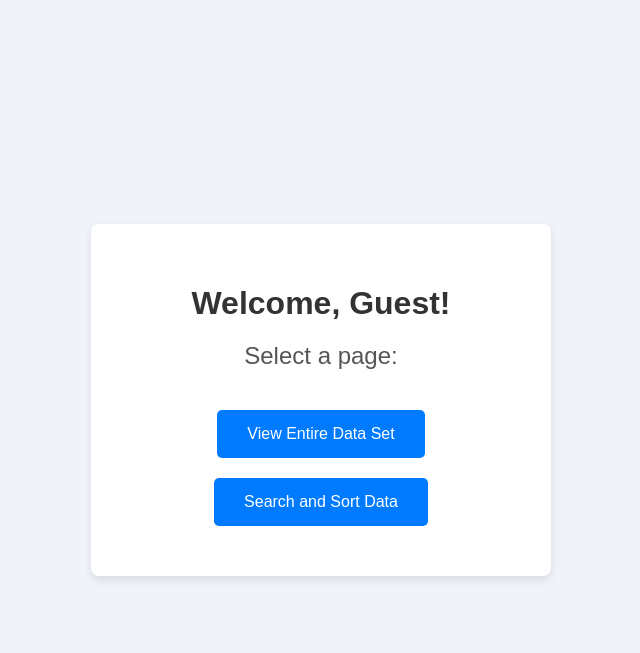
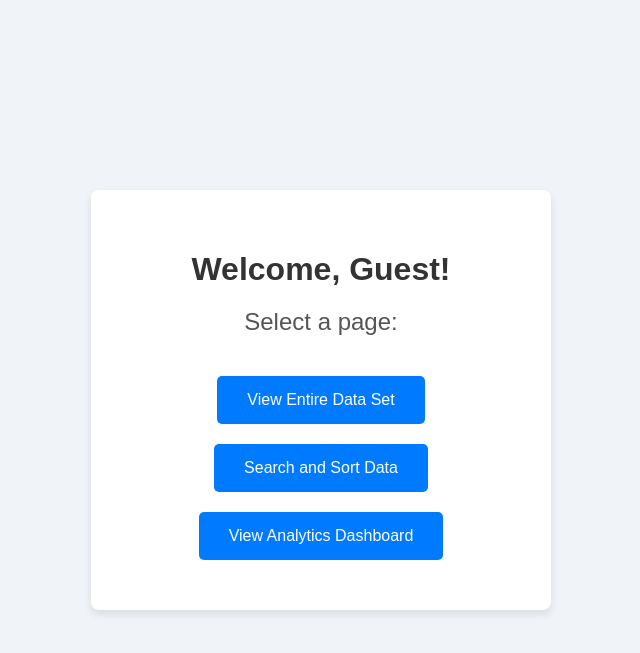
Before and after one commit to RickSlick3/CustomerChurn-AzureWebApp, a Flask app: page /welcome in a window 1280 px wide. Shown: the top 653 px of the page, without its empty margins (319-959 px from the left). Run offline with Flask 3, Linux system fonts and the light colour scheme; parts of the project's set-up code (start-up, migrations or seed data) failed here and were passed over.

Commit message:
add button for dashboard

```diff
--- a/templates/welcome.html
+++ b/templates/welcome.html
@@ -72,6 +72,7 @@
         <div>
             <a href="/alldata" class="button">View Entire Data Set</a>
             <a href="/data" class="button">Search and Sort Data</a>
+            <a href="/dashboard" class="button">View Analytics Dashboard</a>
         </div>
     </div>
 </body>
--- a/utils/df_utils.py
+++ b/utils/df_utils.py
@@ -41,6 +41,7 @@ def sort_by_column(df, column_name):
         return df.sort_values(by=column_name)
     return df
 
+# example heatmap for dashboard
 def corr_heatmap(df):
     numerical_columns = df.select_dtypes(include=['float64', 'int64']).columns
     df_numeric = df[numerical_columns]
```
